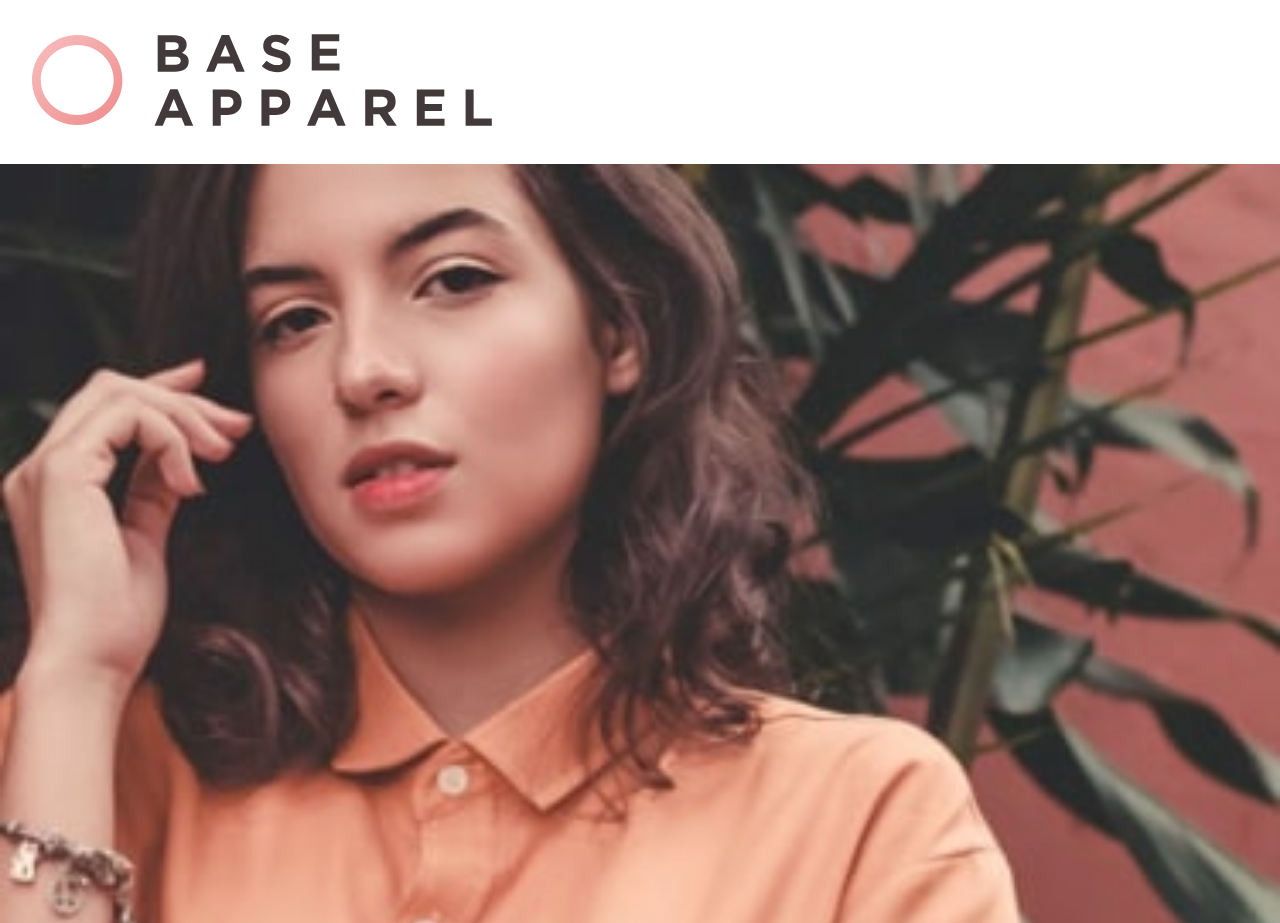
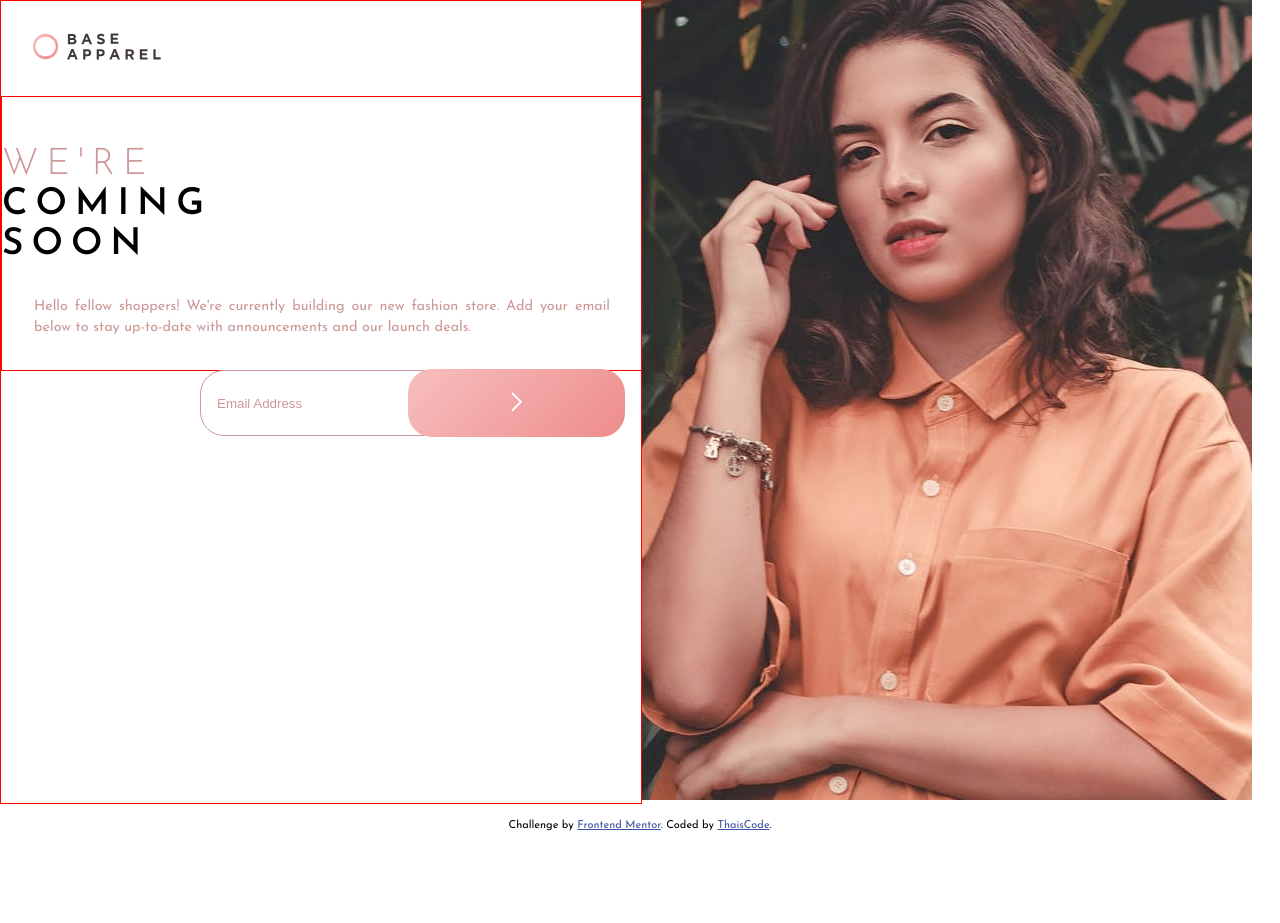
Before and after one commit to thaiscode/Base-Apparel-coming-soon-page, a plain HTML site: page index.html in a window 1280 px wide. Shown: the top 923 px of the page. After the commit the page ends 831 px from the top, so only its background shows below. Drawn offline with Linux system fonts and the light colour scheme.

Commit message:
starting the responsiveness

```diff
--- a/Style/style.css
+++ b/Style/style.css
@@ -8,9 +8,12 @@ body {
 	min-height: auto;
 	font-family: 'Josefin Sans', sans-serif;
 	font-size: 16px;
+
 }
 
 main {
+	display: flex;
+	flex-direction: column;
 	width: 100vw;
 }
 
@@ -19,10 +22,15 @@ img {
 	height: auto;
 }
 
+.section__img {
+	order: 1;
+}
+
 .section__logo {
 	width: 90vw;
 	height: auto;
-	margin: 2rem;
+	margin: 2rem 0 2rem 2rem;
+	order: 0;
 }
 
 .section__logo img {
@@ -33,6 +41,7 @@ img {
 	width: 100vw;
 	height: auto;
 	text-align: center;
+	order: 3;
 }
 
 .section__title {
@@ -63,9 +72,9 @@ img {
 	flex-direction: row;
 	align-items: center;
 	justify-content: center;
-
-	margin: 0 2vw;
+	margin: 0 0.5rem;
 	position: relative;
+	order: 4;
 }
 
 #form__email {
@@ -83,7 +92,6 @@ img {
 }
 
 .form__button {
-
 	width: auto;
 	height: 8.5vh;
 	border: none;
@@ -106,7 +114,85 @@ img {
 
 /*Desktop*/
 @media screen and (min-width: 1280px){
+	body {
+		min-width: 1280px;
+	}
 
+	main {
+		display: flex;
+		flex-direction: row;
+	}
+
+	.section__desktop {
+		display: flex;
+		flex-direction: column;
+		width: 50vw;
+		border: 1px solid red;
+	}
+
+	.section__img {
+		order: 4;
+	}
+
+	.section__logo {
+		width: 50vw;
+		height: auto;
+		margin: 2rem 0 2rem 2rem;
+		order: 0;
+	}
+
+	.section__logo img {
+		width: 20%;
+	}
+
+	.section__content {
+		width: 50vw;
+		height: auto;
+		text-align: justify;
+		order: 3;
+		border: 1px solid red;
+	}
+
+	.section__title {
+		min-height: 5rem;
+		font-size: 2.3rem;
+		text-transform: uppercase;
+		letter-spacing: 0.5rem;
+		line-height: 2.5rem;
+		margin-top: 3rem;
+	}
+
+	.section__title span {
+		color: hsl(0, 36%, 70%);
+		font-weight: 300;
+	}
+
+	.section__paragraph {
+		color: hsl(0, 36%, 70%);
+		font-size: 0.9rem;
+		line-height: 1.3rem;
+		margin: 2rem;
+	}
+
+	.form {
+		width: 50vw;
+		height: 8vh;
+		display: flex;
+		flex-direction: row;
+		align-items: center;
+		justify-content: center;
+		margin: 0 0.5rem;
+		position: relative;
+		order: 4;
+	}
+
+	#form__email {
+		display: flex;
+		width: 20vw;
+		height: 8vh;
+		border: 1px solid hsl(0, 36%, 70%);
+		border-radius: 1.5rem;
+	}
 }
 
 @media screen and (min-width: 1440px){}
--- a/index.html
+++ b/index.html
@@ -10,13 +10,14 @@
 </head>
 <body>
 	<main>
+    <picture class="section__img">
+      <source srcset="images/hero-desktop.jpg" media="(min-width: 1280px)">
+      <img src="images/hero-mobile.jpg" alt="">
+    </picture>
+
+    <section class="section__desktop">
       <section class="section__logo">
         <img src="images/logo.svg" alt="">
-		</section>
-
-    <section class="section__img">
-      <source srcset="images/hero-desktop.jpg" media="(min-width: 1280px)">
-      <img src="images/hero-mobile.jpg" alt="">
       </section>
 
       <section class="section__content">
@@ -31,7 +32,7 @@
         <input type="email" placeholder="Email Address" id="form__email" required>
         <button class="form__button"><img src="images/icon-arrow.svg" alt=""></button>
       </form>
-
+    </section>
   </main>
   <footer>
     <p class="attribution">
```
Lines whose indentation alone changed are shown as unchanged.
